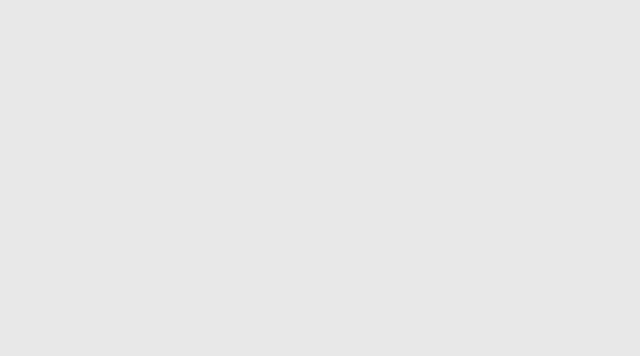
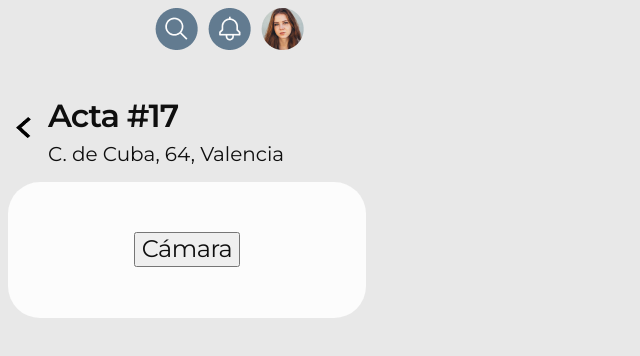
Before and after one commit to VeroPolegre/Fincas_Front, a React (Vite) app: page /certificate-details in a window 1280 px wide. Before the commit this address had no page. Shown: the top 356 px of the page, without its empty margins (0-640 px from the left). Built offline with nearby package versions, Linux system fonts and the light colour scheme.

Commit message:
certificate details scss

```diff
--- a/src/App.jsx
+++ b/src/App.jsx
@@ -13,7 +13,8 @@ import IncidentConfirmation from "./pages/IncidentConfirmation/IncidentConfirmat
 import IncidentTracking from "./pages/IncidentTracking/IncidentTracking";
 import HomeAdmin from "./pages/HomeAdmin/HomeAdmin";
 import CertificateConfirmation from "./pages/CertificateConfirmation/CertificateConfirmation";
-import SearchComunity from "./pages/SearchComunity/SearchComunity"
+import SearchComunity from "./pages/SearchComunity/SearchComunity";
+import CertificateDetails from "./pages/CertificateDetails/CertificateDetails";
 function App() {
   return (
     <>
@@ -29,6 +30,9 @@ function App() {
             {" "}
           </Route>
           <Route path="/create-certificate" element={<CreateCertificate />}>
+            {" "}
+          </Route>
+          <Route path="/certificate-details" element={<CertificateDetails />}>
             {" "}
           </Route>
           <Route path="/create-incident" element={<CreateIncident />}>
@@ -52,7 +56,10 @@ function App() {
           <Route path="/home-admin" element={<HomeAdmin />}>
             {" "}
           </Route>
-          <Route path="/certificate-confirmation" element={<CertificateConfirmation />}>
+          <Route
+            path="/certificate-confirmation"
+            element={<CertificateConfirmation />}
+          >
             {" "}
           </Route>
           <Route path="/search-comunity" element={<SearchComunity />}>
--- a/src/pages/CertificateDetails/CertificateDetails.jsx
+++ b/src/pages/CertificateDetails/CertificateDetails.jsx
@@ -1,20 +1,48 @@
 import React from "react";
+import Header from "../../components/Header/Header";
+import atrasIcono from "../../assets/atrasIcono.png";
+import "./CertificateDetails.scss";
+import { useNavigate } from "react-router-dom";
+
 // import { Button, Modal } from "antd";
 
 const CertificateDetails = () => {
-  const [isModalOpen, setIsModalOpen] = useState(false);
-  const showModal = () => {
-    setIsModalOpen(true);
+  const navigate = useNavigate();
+  const handleAtrasIconoClick = () => {
+    navigate("/create-certificate");
   };
-  const handleOk = () => {
-    setIsModalOpen(false);
-  };
-  const handleCancel = () => {
-    setIsModalOpen(false);
-  };
+  // const [isModalOpen, setIsModalOpen] = useState(false);
+  // const showModal = () => {
+  //   setIsModalOpen(true);
+  // };
+  // const handleOk = () => {
+  //   setIsModalOpen(false);
+  // };
+  // const handleCancel = () => {
+  //   setIsModalOpen(false);
+  // };
   return (
     <div>
-      CertificateDetails
+      <Header />
+      <div className="certificatedetails-container">
+        <img
+          src={atrasIcono}
+          alt="atrasIcono"
+          className="atras-icon"
+          onClick={handleAtrasIconoClick}
+        />
+        <h1 className="certificatedetails-title">Acta #17</h1>
+        <span className="certificatedetails-date">
+          C. de Cuba, 64, Valencia
+        </span>
+      </div>
+      <div className="certificate-details-buttons-container">
+        <button className="certificate-camera-button">
+          <div className="icon-container">
+            <span className="button-title">Cámara</span>
+          </div>
+        </button>
+      </div>
       {/*
       <Button type="secundary" onClick={showModal}>
         Open Modal
--- a/src/pages/CertificateDetails/CertificateDetails.scss
+++ b/src/pages/CertificateDetails/CertificateDetails.scss
@@ -0,0 +1,46 @@
+.certificatedetails-container {
+  display: flex;
+  flex-direction: column;
+  .certificatedetails-title {
+    color: var(--Colors-Neutros-Black-Normal, #0f0f0f);
+    margin-left: 40px !important;
+    margin-top: 40px;
+    font-size: 32px;
+    font-style: normal;
+    font-weight: 600;
+    line-height: 120%;
+    letter-spacing: -1px;
+  }
+  .atras-icon {
+    width: 15px;
+    height: 21px;
+    position: absolute;
+    margin-top: 60px;
+    margin-left: 8px;
+  }
+
+  .certificatedetails-date {
+    width: 240px;
+    height: 20px;
+    margin: 20px;
+    margin-top: -15px;
+    margin-left: 40px !important;
+    color: var(--Colors-Neutros-Black-Normal, #0f0f0f);
+
+    font-size: 20px;
+    font-style: normal;
+    font-weight: 400;
+    line-height: normal;
+  }
+}
+
+.certificate-details-buttons-container {
+  display: flex;
+  width: 358px;
+  height: 136px;
+  justify-content: center;
+  align-items: center;
+  flex-shrink: 0;
+  border-radius: 32px;
+  background: var(--Colors-Neutros-White-Normal, #fcfcfc);
+}
--- a/src/pages/CreateCertificate/CreateCertificate.jsx
+++ b/src/pages/CreateCertificate/CreateCertificate.jsx
@@ -10,6 +10,7 @@ import { useNavigate } from "react-router-dom";
 import certificatesService from "../../features/certificates/certificatesService";
 
 export default function CreateCertificate() {
+  const navigate = useNavigate();
   const [selectedFile, setSelectedFile] = useState(null);
   const fileInputRef = useRef(null);
 
@@ -26,6 +27,7 @@ export default function CreateCertificate() {
         formData.append("file", selectedFile);
         const res = await certificatesService.uploadFile(formData);
         console.log("File uploaded successfully:", res);
+        navigate("/certificate-details");
       } catch (error) {
         console.error("Error uploading file:", error);
       }
@@ -33,8 +35,6 @@ export default function CreateCertificate() {
       console.error("No file selected");
     }
   };
-
-  const navigate = useNavigate();
 
   const [selectedButtons, setSelectedButtons] = useState([]);
 
```
